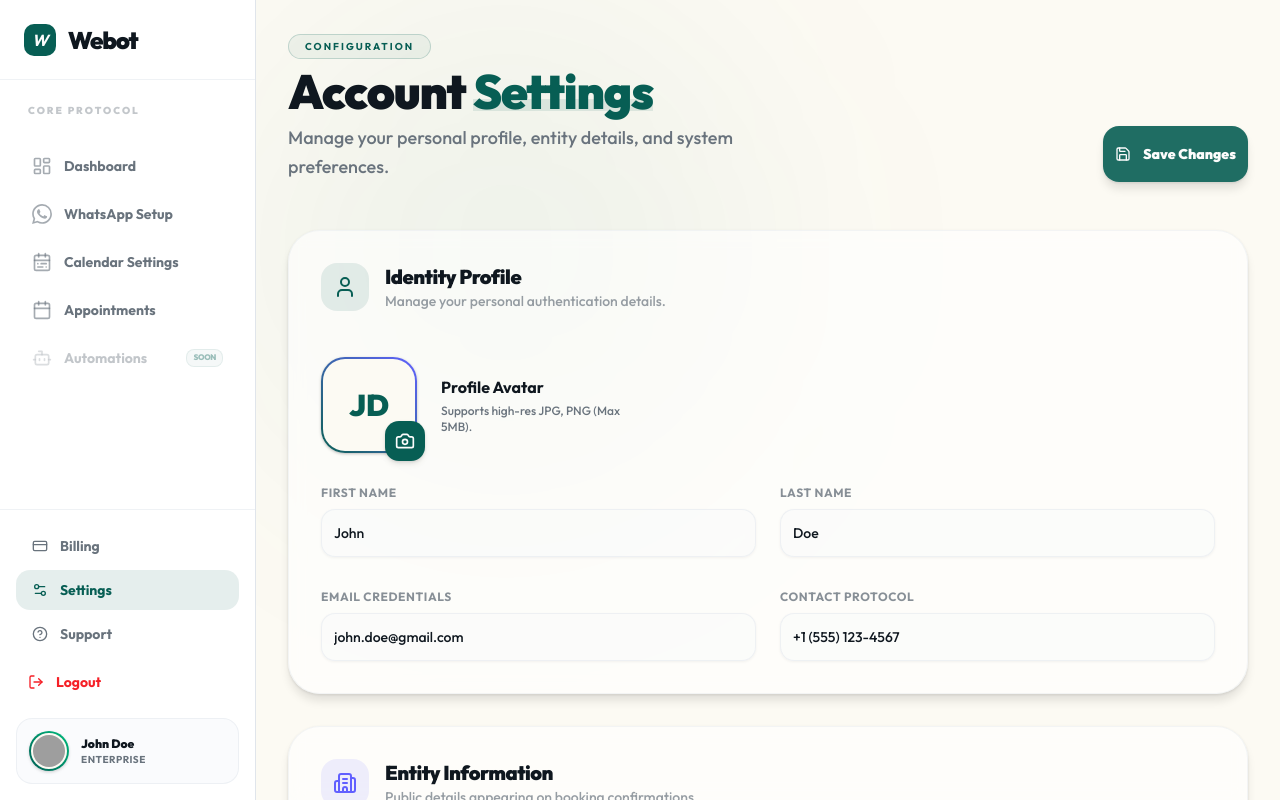
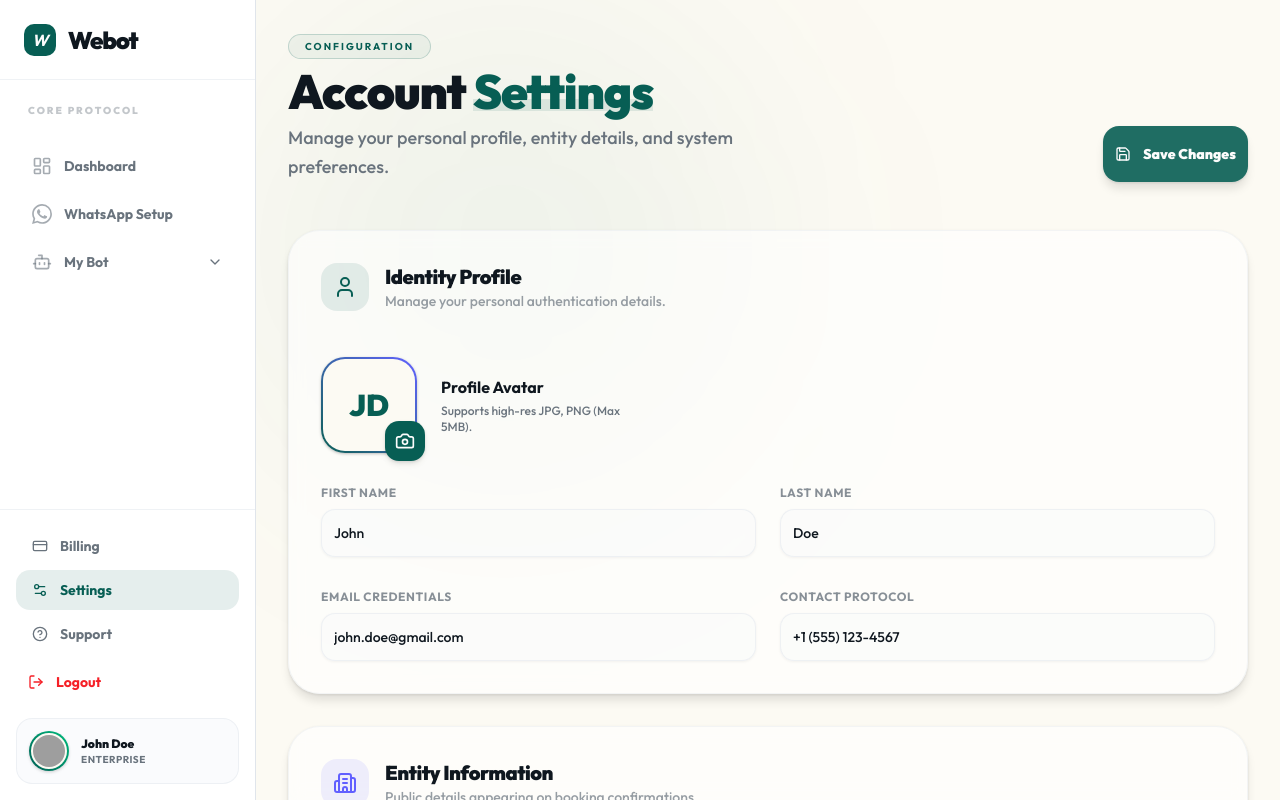
Before and after one commit to Lordevs/webot-frontend, a Next.js app: page /settings in a window 1280 px wide. Built offline with nearby package versions, Linux system fonts and the light colour scheme; grey boxes are pictures that could not be loaded.

Commit message:
feat: add platform sidebar component with dynamic navigation items.

```diff
--- a/src/components/platform/common/sidebar.tsx
+++ b/src/components/platform/common/sidebar.tsx
@@ -2,12 +2,108 @@
 
 import Link from "next/link";
 import { usePathname, useRouter } from "next/navigation";
-import { LogOut, HelpCircle, User, Menu, X } from "lucide-react";
+import { LogOut, HelpCircle, User, Menu, X, ChevronDown } from "lucide-react";
 import { Button } from "@/components/ui/button";
 import { cn } from "@/lib/utils";
 import { useState } from "react";
 import { SIDEBAR_ITEMS, BOTTOM_NAV_ITEMS } from "@/lib/sidebar-items";
 import { ROUTES } from "@/constants/routes";
+import { motion, AnimatePresence } from "framer-motion";
+
+const SidebarItemWithChildren = ({
+  item,
+  pathname,
+  setMobileOpen,
+}: {
+  item: any;
+  pathname: string;
+  setMobileOpen: (open: boolean) => void;
+}) => {
+  const [isOpen, setIsOpen] = useState(false);
+  const isActiveParent = item.children?.some(
+    (child: any) => pathname === child.href,
+  );
+
+  // Auto-open if child is active
+  if (isActiveParent && !isOpen) setIsOpen(true);
+
+  return (
+    <div className="mb-1">
+      <button
+        onClick={() => setIsOpen(!isOpen)}
+        className={cn(
+          "w-full flex items-center gap-3 px-4 py-3 rounded-2xl text-sm font-bold transition-all duration-200 group hover:bg-muted hover:text-foreground",
+          isActiveParent
+            ? "text-foreground bg-muted/50"
+            : "text-muted-foreground",
+        )}>
+        <item.icon
+          className={cn(
+            "w-5 h-5 shrink-0 transition-transform group-hover:scale-110",
+            isActiveParent ? "text-primary" : "text-muted-foreground/60",
+          )}
+        />
+        <span className="flex-1 text-left">{item.title}</span>
+        <ChevronDown
+          className={cn(
+            "w-4 h-4 transition-transform duration-200",
+            isOpen && "rotate-180",
+          )}
+        />
+      </button>
+
+      <AnimatePresence>
+        {isOpen && (
+          <motion.div
+            initial={{ height: 0, opacity: 0 }}
+            animate={{ height: "auto", opacity: 1 }}
+            exit={{ height: 0, opacity: 0 }}
+            transition={{ duration: 0.2 }}
+            className="overflow-hidden">
+            <div className="pl-4 pt-1 space-y-1">
+              {item.children.map((child: any) => {
+                const isChildActive = pathname === child.href;
+                return (
+                  <Link
+                    key={child.href}
+                    href={child.isComingSoon ? "#" : child.href}
+                    onClick={(e) => {
+                      if (child.isComingSoon) e.preventDefault();
+                      setMobileOpen(false);
+                    }}
+                    className={cn(
+                      "flex items-center gap-3 px-4 py-2.5 rounded-xl text-sm font-bold transition-all duration-200 border-l-2 ml-4",
+                      isChildActive
+                        ? "border-primary text-primary bg-primary/5"
+                        : "border-transparent text-muted-foreground hover:text-foreground hover:bg-muted/50",
+                      child.isComingSoon && "opacity-50 cursor-not-allowed",
+                    )}>
+                    {child.icon && (
+                      <child.icon
+                        className={cn(
+                          "w-4 h-4 shrink-0 transition-transform group-hover:scale-110",
+                          isChildActive
+                            ? "text-primary"
+                            : "text-muted-foreground/60",
+                        )}
+                      />
+                    )}
+                    <span className="flex-1">{child.title}</span>
+                    {child.isComingSoon && (
+                      <span className="text-[8px] font-black uppercase tracking-tighter px-1.5 py-0.5 rounded-md bg-primary/10 text-primary border border-primary/20">
+                        Soon
+                      </span>
+                    )}
+                  </Link>
+                );
+              })}
+            </div>
+          </motion.div>
+        )}
+      </AnimatePresence>
+    </div>
+  );
+};
 
 const Sidebar = () => {
   const pathname = usePathname();
@@ -66,7 +162,19 @@ const Sidebar = () => {
               Core Protocol
             </span>
           </div>
-          {SIDEBAR_ITEMS.map((item) => {
+
+          {SIDEBAR_ITEMS.map((item: any) => {
+            if (item.children) {
+              return (
+                <SidebarItemWithChildren
+                  key={item.title}
+                  item={item}
+                  pathname={pathname}
+                  setMobileOpen={setMobileOpen}
+                />
+              );
+            }
+
             const isActive = pathname === item.href && !item.isComingSoon;
             const isDisabled = item.isComingSoon;
             return (
@@ -78,7 +186,7 @@ const Sidebar = () => {
                   setMobileOpen(false);
                 }}
                 className={cn(
-                  "flex items-center gap-3 px-4 py-3 rounded-2xl text-sm font-bold transition-all duration-200 group",
+                  "flex items-center gap-3 px-4 py-3 rounded-2xl text-sm font-bold transition-all duration-200 group mb-1",
                   isActive
                     ? "bg-primary text-primary-foreground shadow-xl shadow-primary/20 scale-[1.02]"
                     : "text-muted-foreground hover:bg-muted hover:text-foreground",
--- a/src/lib/sidebar-items.ts
+++ b/src/lib/sidebar-items.ts
@@ -21,20 +21,21 @@ export const SIDEBAR_ITEMS = [
     icon: WhatsAppIcon,
   },
   {
+    title: "My Bot",
+    icon: Bot,
+    children: [
+      {
         title: "Calendar Settings",
         href: ROUTES.PLATFORM.CALENDAR_SETTINGS,
         icon: CalendarRange,
-  },
-  {
-    title: "Appointments",
-    href: ROUTES.PLATFORM.APPOINTMENTS,
-    icon: Calendar,
       },
       {
         title: "Automations",
         href: ROUTES.PLATFORM.AUTOMATIONS,
         icon: Bot,
         isComingSoon: true,
+      },
+    ],
   },
 ];
 
```
Lines whose indentation alone changed are shown as unchanged.
